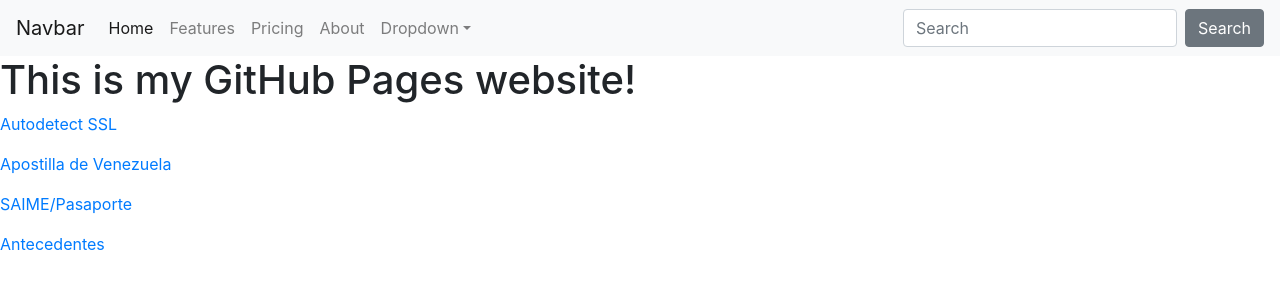
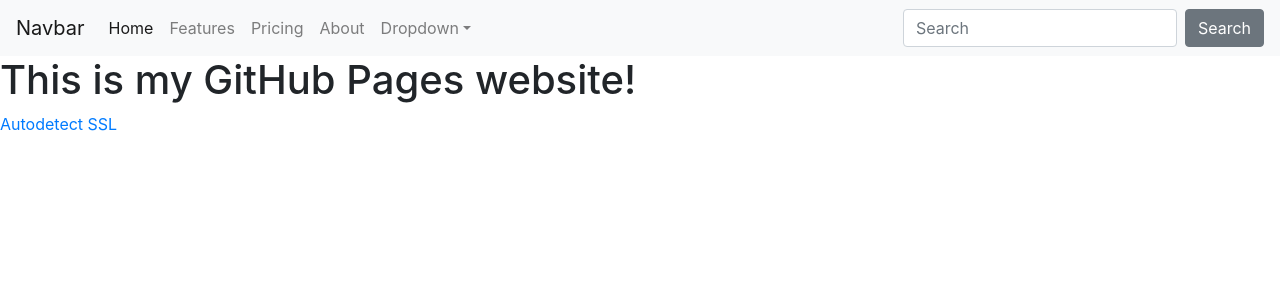
Before and after one commit to eduardoluis11/eduardoluis11.github.io, a plain HTML site: page index.html in a window 1280 px wide. Drawn offline with nearby package versions, Linux system fonts and the light colour scheme.

Commit message:
Deleted Links
I deleted the links to Venezuelan websites, since it was impossible to enter into them.

```diff
--- a/index.html
+++ b/index.html
@@ -57,22 +57,6 @@
 		<a href="//openarena.ws/smfnews.php">Autodetect SSL</a>
 	</p>
 
-        <!-- Esto me enviará a los sitios web del gobierno de Venezuela con un certificado SSL para proteger mi privacidad -->
-	<p>
-		<a href="//legalizacionve.mppre.gob.ve">
-			Apostilla de Venezuela
-		</a>
-	</p>
-	<p>
-		<a href="//tramites.saime.gob.ve/index.php?r=site/index">
-			SAIME/Pasaporte
-		</a>
-	</p>
-	<p>
-		<a href="//certificacioninternacional.mijp.gob.ve">
-			Antecedentes
-		</a>
-    	</p>
 
 
 
```
